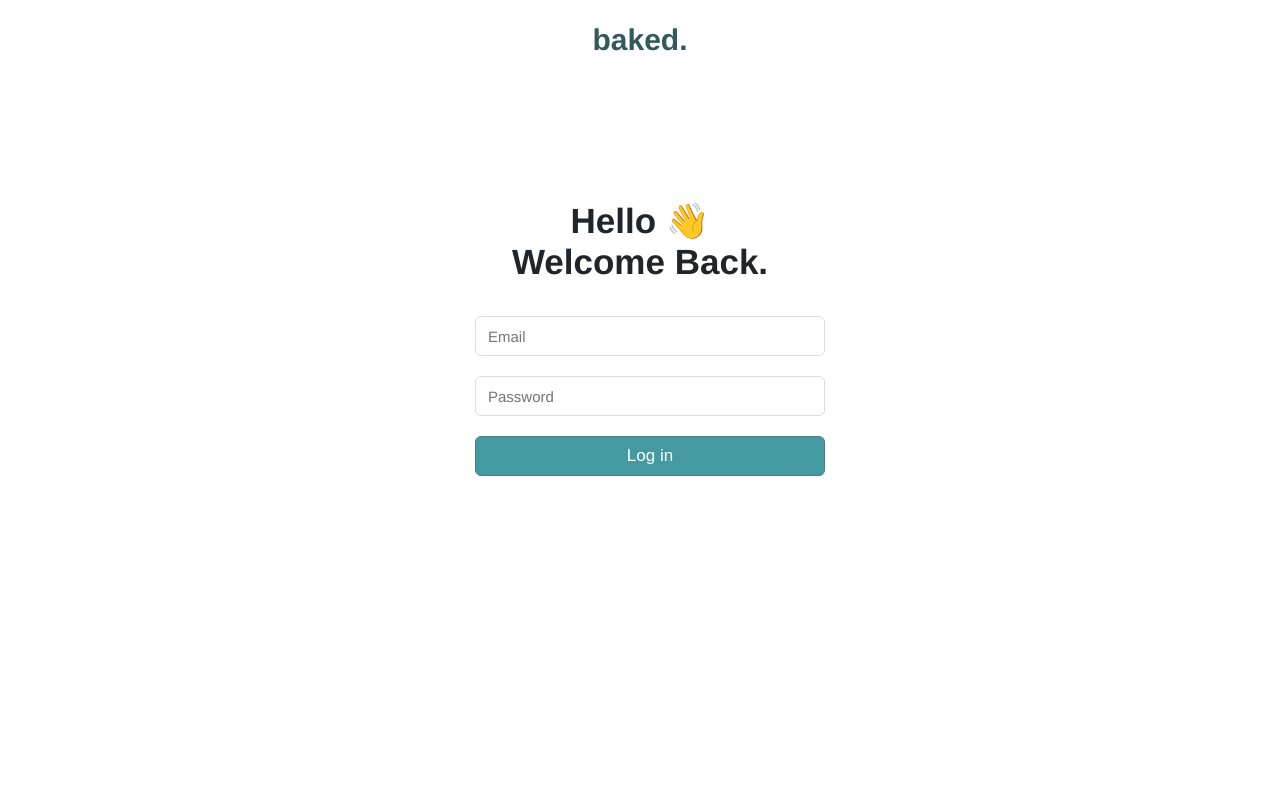
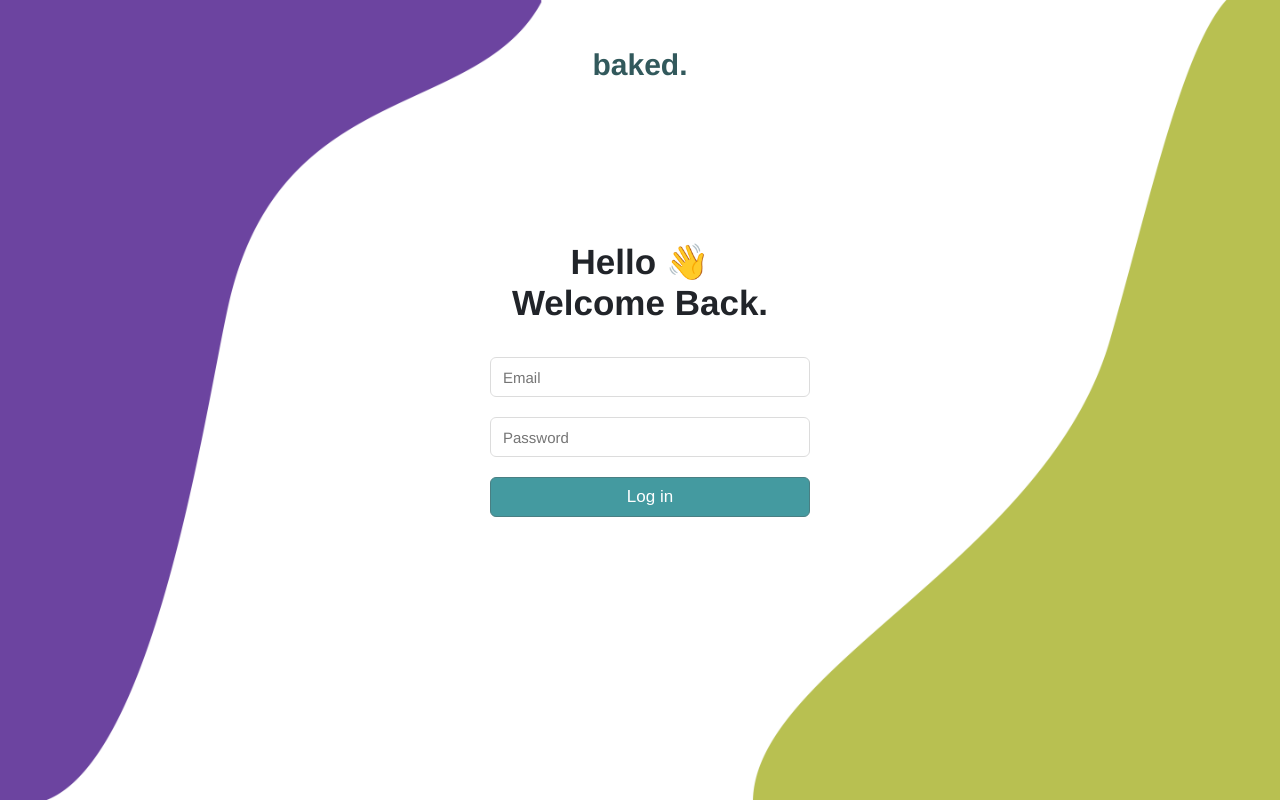
Before and after one commit to codeholmes/baked, a PHP site: page /login.html in a window 1280 px wide. Run offline with PHP 8.4, Linux system fonts and the light colour scheme.

Commit message:
backgound-image added for login page

```diff
--- a/css/login-styles.css
+++ b/css/login-styles.css
@@ -1,6 +1,12 @@
+body
+{
+    background-image: url("../img/login-background.png");
+    background-size: cover;
+    background-repeat: no-repeat;
+    background-attachment: fixed;
+}
 .main-container {
     height: 95vh;
-    background-color: white;
     display: flex;
     flex-flow: column nowrap;
     justify-content: space-around;
@@ -10,24 +16,24 @@
 .login-box
 {
     position: relative;
-    width: 350px;
-    height: 900px;
-    background-color: white;
+    width: 40vh;
+    height: 95vh;
     color: #212429;
     font-family:"helvetica";
     text-align: center;
     font-size: 35px;
     margin:auto;
+    border-radius: 5px;
 }
 
 .brand-name
 {
     position: relative;
-    margin-bottom: 18vh;
+    margin-bottom: 20vh;
+    margin-top: 5vh;
     color: #32595c;
     font-family:"helvetica";
     font-size: 30px;
-    padding-top: 15px;
 }
 
 .brand-pointer
```
Also changed, not shown: css/styles.css (line endings or trailing spaces), img/login-background.png (added), 1 other file.
